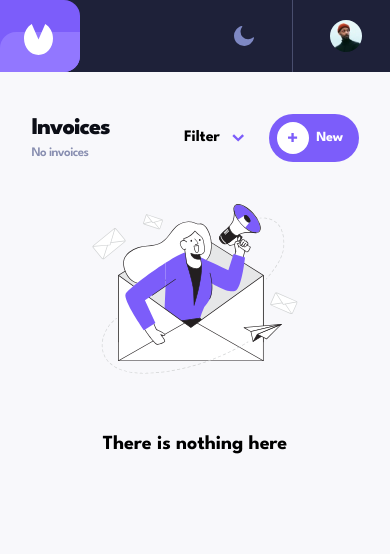
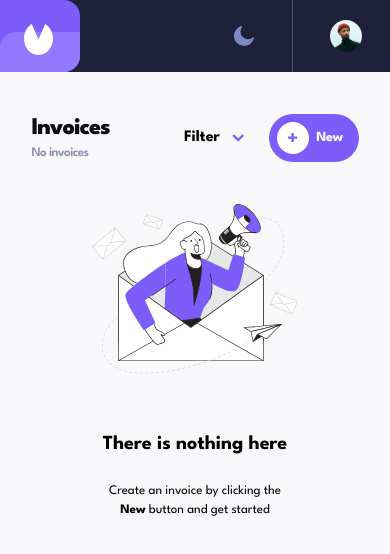
Before and after one commit to craffulz/invoice-project, a React (Vite) app: page / in a window 390 px wide. Shown: the top 554 px of the page. Built offline with nearby package versions, Linux system fonts and the light colour scheme; what tailwindcss-pseudo-elements would draw is missing.

Commit message:
fixed some still many

```diff
--- a/src/App.jsx
+++ b/src/App.jsx
@@ -34,7 +34,7 @@ function App() {
         <div
           id="viewInvoiceModal-container"
           className="absolute z-40
-          flex flex-col w-screen h-screen overflow-scroll top-[72px] sm:top-[80px] lg:top-0 lg:left-[103px]
+          flex flex-col w-screen h-screen overflow-x-hidden overflow-y-scroll top-[72px] sm:top-[80px] lg:top-0 lg:left-[103px]
            bg-11 dark:bg-12 transition-colors duration-300"
         >
           <InvoiceView />
@@ -44,7 +44,7 @@ function App() {
 
       <div
         id="content"
-        className="flex flex-col overflow-hidden lg:flex-grow-0 py-10 lg:py-16 w-[327px] sm:w-[672px] lg:w-[730px] gap-y-10 xl:w-[730px] mx-auto sm:p-12 md:p-none"
+        className="flex flex-col lg:flex-grow-0 py-10 lg:py-16 w-[327px] sm:w-[672px] lg:w-[730px] gap-y-10 xl:w-[730px] mx-auto sm:p-12 md:p-none"
       >
         <Header />
         <InvoicesRender />
--- a/src/components/InvoicesRender.jsx
+++ b/src/components/InvoicesRender.jsx
@@ -11,13 +11,13 @@ const InvoicesRender = () => {
   return (
     <div
       id="main"
-      className="flex flex-col flex-grow gap-y-2 overflow-y-scroll
+      className="flex flex-col grow gap-y-2
         scrollbar-none"
     >
       {(!invoicesExists() && (
         <div
           id="empty-invoices"
-          className="flex flex-col w-[206px] h-[278px] sm:w-[241px] sm:h-[342px] text-center gap-y-14 self-center my-auto"
+          className="flex flex-col w-[206px] sm:w-[241px] text-center gap-y-14 self-center my-auto"
         >
           <img src={empty} alt="there is no invoices yet" />
           <div id="texts" className="flex flex-col gap-y-6">
```
